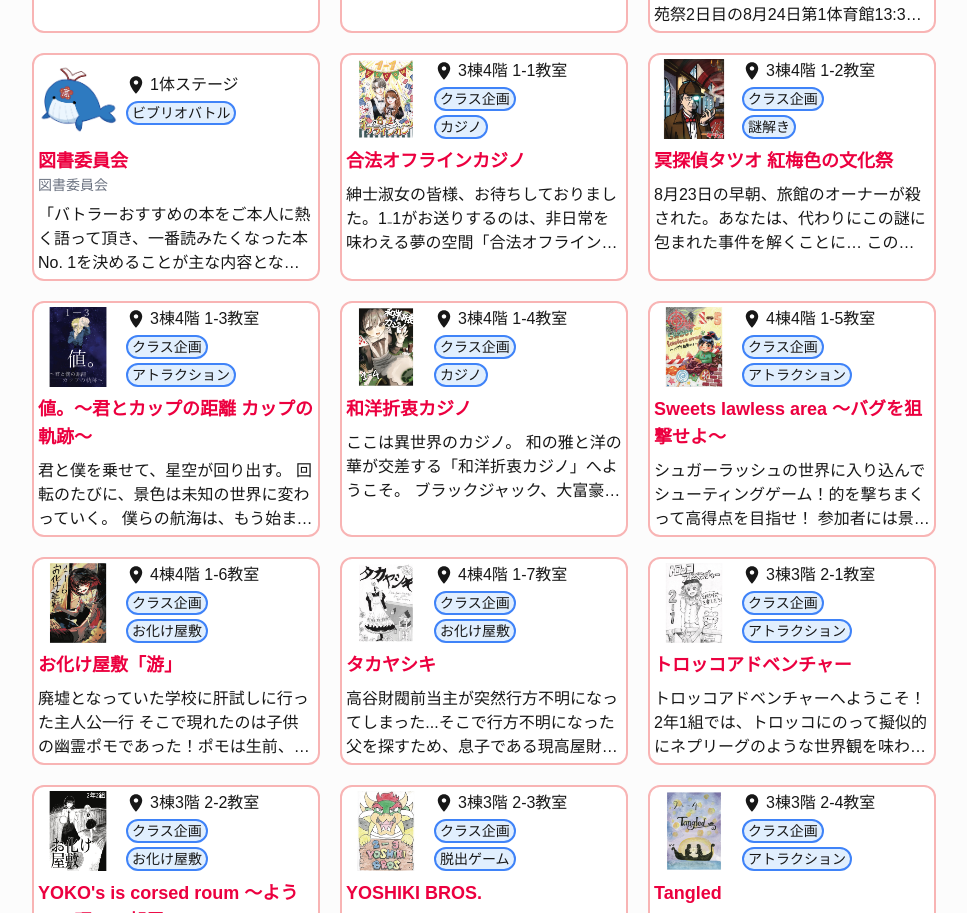
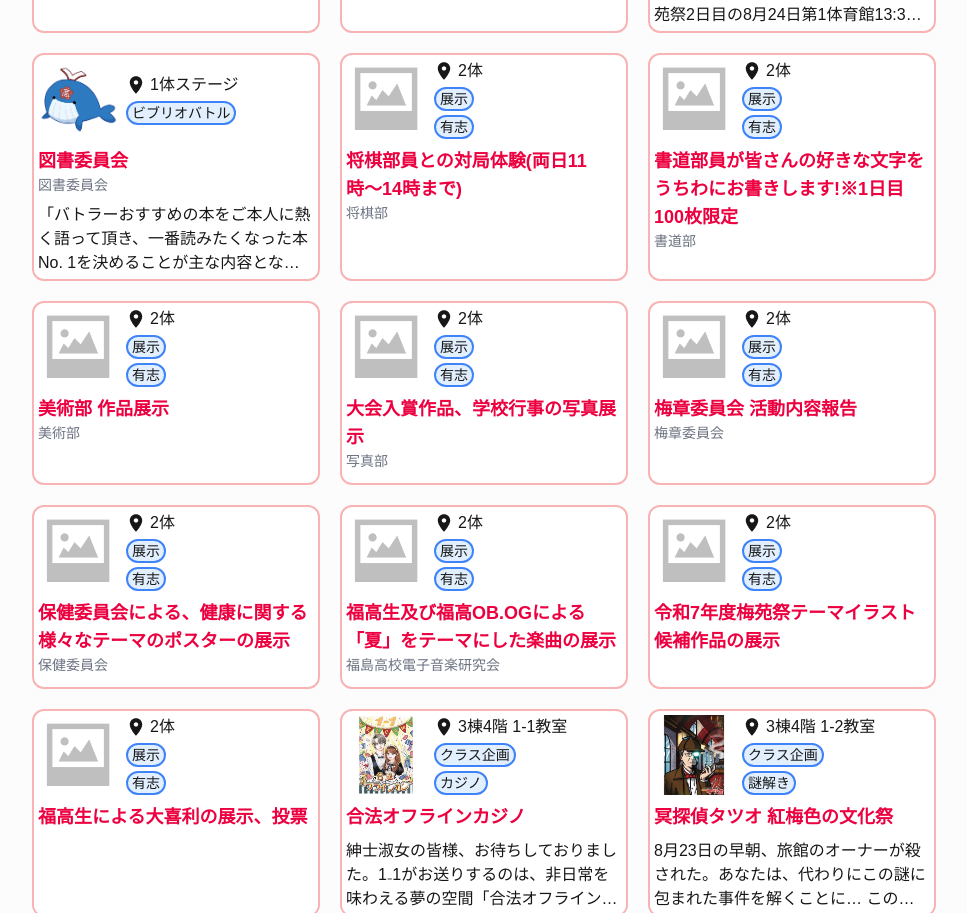
Before and after one commit to baiensai/2026, a Next.js app: page /projects in a window 1280 px wide. Shown: the part 1887-2800 px from the top of the page, without its empty margins (156-1123 px from the left). Built offline with nearby package versions, Linux system fonts and the light colour scheme.

Commit message:
2体展示有志追加

```diff
--- a/app/projects/_data.js
+++ b/app/projects/_data.js
@@ -248,6 +248,96 @@ const datas = [
     title: "図書委員会",
     organization: "図書委員会",
     description: "「バトラーおすすめの本をご本人に熱く語って頂き、一番読みたくなった本No. 1を決めることが主な内容となっております。観客の方には最後、チャンプ本にしたい本を選んで頂きます！本好きも、そうでない人も、疲れずゆったりと楽しめるものとなっておりますので、ぜひご参加ください！」"
+  },
+  {
+    icon: "/icons/99.png",
+    place: "2体",
+    tags: [
+      { color: "blue", text: "展示" },
+      { color: "blue", text: "有志" },
+    ],
+    title: "将棋部員との対局体験(両日11時〜14時まで)",
+    organization: "将棋部",
+  },
+  {
+    icon: "/icons/99.png",
+    place: "2体",
+    tags: [
+      { color: "blue", text: "展示" },
+      { color: "blue", text: "有志" },
+    ],
+    title: "書道部員が皆さんの好きな文字をうちわにお書きします!※1日目100枚限定",
+    organization: "書道部",
+  },
+  {
+    icon: "/icons/99.png",
+    place: "2体",
+    tags: [
+      { color: "blue", text: "展示" },
+      { color: "blue", text: "有志" },
+    ],
+    title: "美術部 作品展示",
+    organization: "美術部",
+  },
+  {
+    icon: "/icons/99.png",
+    place: "2体",
+    tags: [
+      { color: "blue", text: "展示" },
+      { color: "blue", text: "有志" },
+    ],
+    title: "大会入賞作品、学校行事の写真展示",
+    organization: "写真部",
+  },
+  {
+    icon: "/icons/99.png",
+    place: "2体",
+    tags: [
+      { color: "blue", text: "展示" },
+      { color: "blue", text: "有志" },
+    ],
+    title: "梅章委員会 活動内容報告",
+    organization: "梅章委員会",
+  },
+  {
+    icon: "/icons/99.png",
+    place: "2体",
+    tags: [
+      { color: "blue", text: "展示" },
+      { color: "blue", text: "有志" },
+    ],
+    title: "保健委員会による、健康に関する様々なテーマのポスターの展示",
+    organization: "保健委員会",
+  },
+    {
+    icon: "/icons/99.png",
+    place: "2体",
+    tags: [
+      { color: "blue", text: "展示" },
+      { color: "blue", text: "有志" },
+    ],
+    title: "福高生及び福高OB.OGによる「夏」をテーマにした楽曲の展示",
+    organization: "福島高校電子音楽研究会",
+  },
+  {
+    icon: "/icons/99.png",
+    place: "2体",
+    tags: [
+      { color: "blue", text: "展示" },
+      { color: "blue", text: "有志" },
+    ],
+    title: "令和7年度梅苑祭テーマイラスト候補作品の展示",
+    organization: "",
+  },
+  {
+    icon: "/icons/99.png",
+    place: "2体",
+    tags: [
+      { color: "blue", text: "展示" },
+      { color: "blue", text: "有志" },
+    ],
+    title: "福高生による大喜利の展示、投票",
+    organization: "",
   },
   {
     icon: "/icons/1-1.JPG",
```
